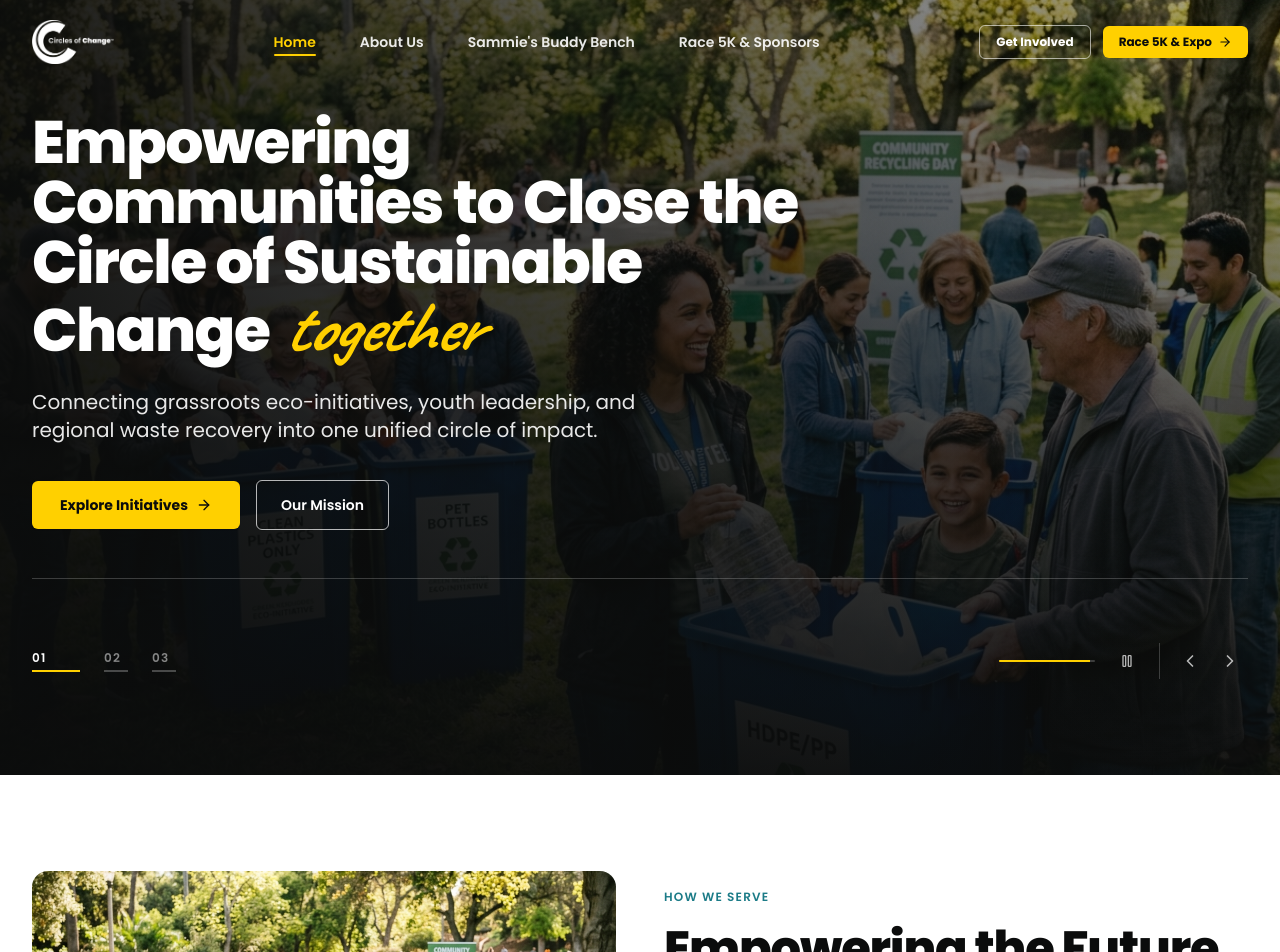
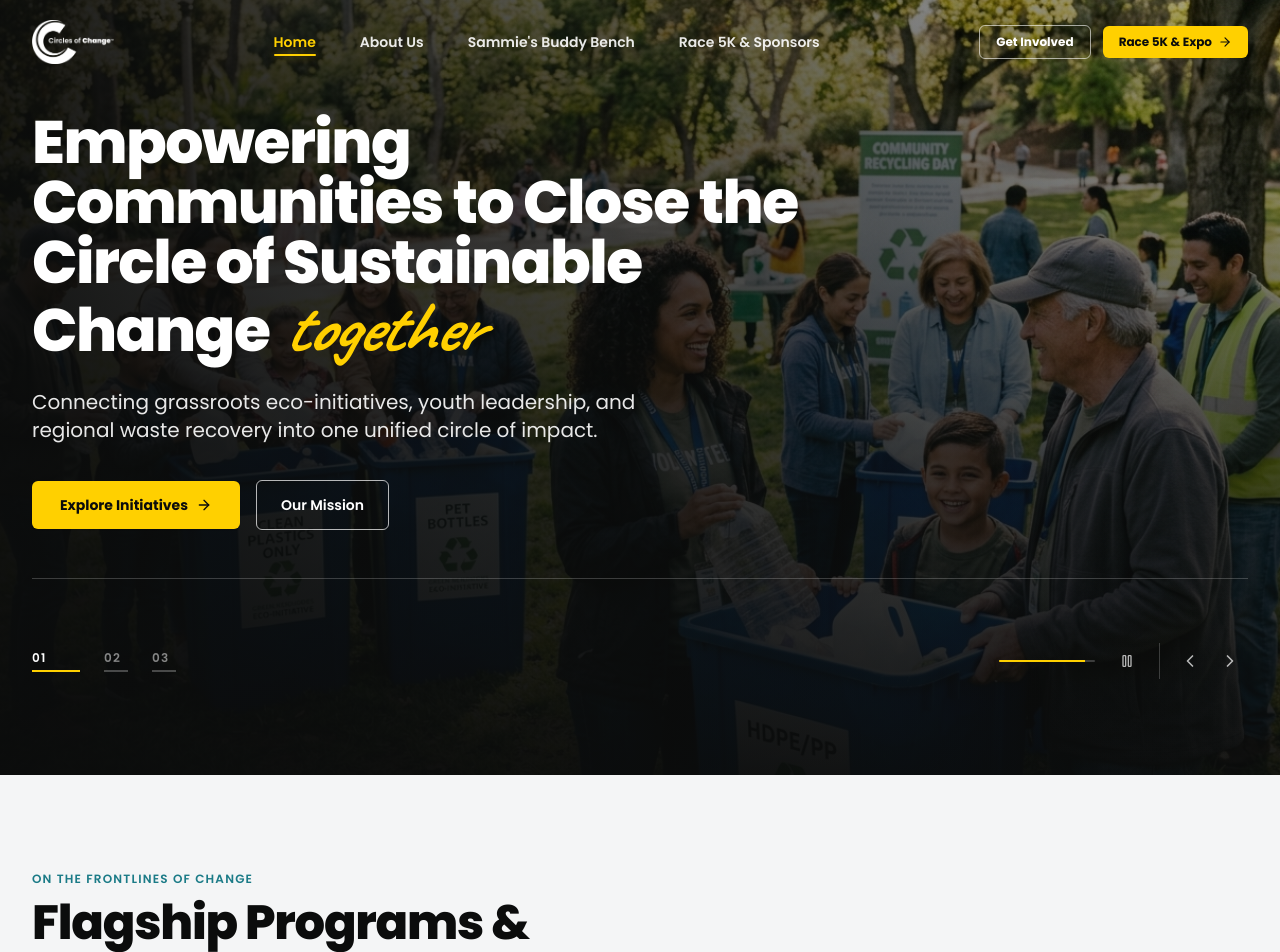
Before and after one commit to jonathan-thoms/Circle-of-changes, a Next.js app: page / in a window 1280 px wide. Shown: the top 952 px of the page. Built offline with nearby package versions, Linux system fonts and the light colour scheme.

Commit message:
Temporarily hide Impact Pillars section from homepage

```diff
--- a/src/app/page.tsx
+++ b/src/app/page.tsx
@@ -1,15 +1,14 @@
 import React from 'react';
-import { getHeroSlides, getImpactPillars, getFeaturedInitiatives } from '@/lib/api';
+import { getHeroSlides, getFeaturedInitiatives } from '@/lib/api';
 import HeroSlider from '@/components/sections/HeroSlider';
-import ImpactPillars from '@/components/sections/ImpactPillars';
+// import ImpactPillars from '@/components/sections/ImpactPillars';
 import FeaturedInitiatives from '@/components/sections/FeaturedInitiatives';
 import RaceForRecyclingCallout from '@/components/sections/RaceForRecyclingCallout';
 import CommunityQuote from '@/components/sections/CommunityQuote';
 
 export default async function HomePage() {
-  const [heroSlides, impactPillars, featuredInitiatives] = await Promise.all([
+  const [heroSlides, featuredInitiatives] = await Promise.all([
     getHeroSlides(),
-    getImpactPillars(),
     getFeaturedInitiatives(),
   ]);
 
@@ -18,8 +17,8 @@ export default async function HomePage() {
       {/* 1. Multi-Slide Interactive Hero Slider (Auto 7s, pause on hover, 3 slides) */}
       <HeroSlider slides={heroSlides} />
 
-      {/* 2. Impact Pillars Section (EarthShare inspired layout) */}
-      <ImpactPillars pillars={impactPillars} />
+      {/* 2. Impact Pillars Section (Hidden for now per request) */}
+      {/* <ImpactPillars pillars={impactPillars} /> */}
 
       {/* 3. Featured Initiatives Grid */}
       <FeaturedInitiatives initiatives={featuredInitiatives} />
```
